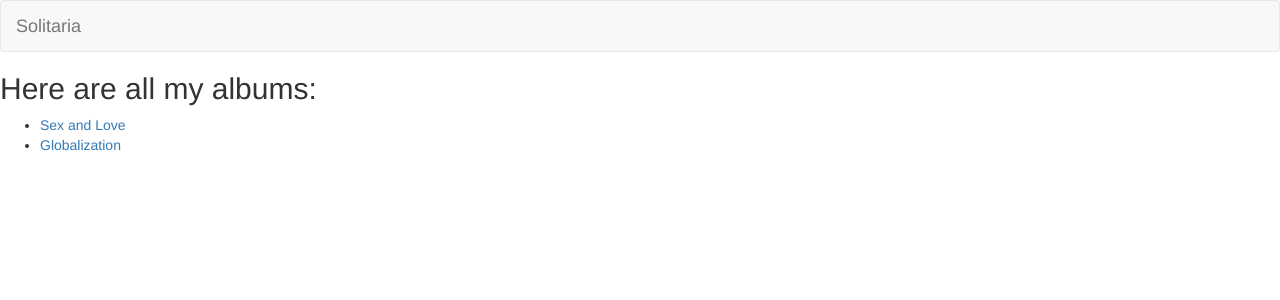
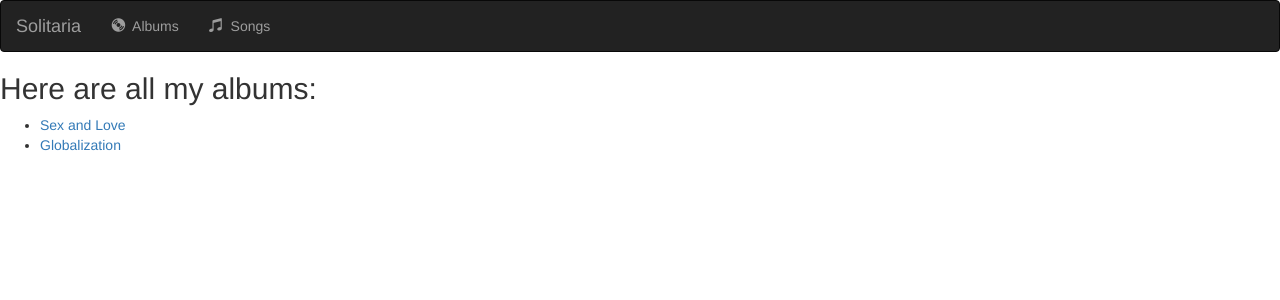
Before and after one commit to himanshu-tiwari/music, a Django app: page /music/ in a window 1280 px wide. Shown: the top 300 px of the page. Run offline with Django 3.2, Linux system fonts and the light colour scheme; data comes from the database, SQL or seed files in the repository; some libraries are stand-ins or nearby versions.

Commit message:
added a navbar

```diff
--- a/music/templates/music/index.html
+++ b/music/templates/music/index.html
@@ -1,17 +1,42 @@
 <!-- Loads the path to static path -->
+{% load staticfiles %}
 <!-- Latest compiled and minified CSS -->
 <link rel="stylesheet" href="https://maxcdn.bootstrapcdn.com/bootstrap/3.3.7/css/bootstrap.min.css" integrity="sha384-BVYiiSIFeK1dGmJRAkycuHAHRg32OmUcww7on3RYdg4Va+PmSTsz/K68vbdEjh4u" crossorigin="anonymous">
-{% load staticfiles %}
+<link href="https://fonts.googleapis.com/css?family=Raleway" rel="stylesheet">
 <link rel="stylesheet" type="text/css" href="{% static 'music/style.css' %}">
+<script src="https://code.jquery.com/jquery-3.1.1.min.js" integrity="sha256-hVVnYaiADRTO2PzUGmuLJr8BLUSjGIZsDYGmIJLv2b8=" crossorigin="anonymous"></script>
+<script src="https://maxcdn.bootstrapcdn.com/bootstrap/3.3.7/js/bootstrap.min.js" integrity="sha384-Tc5IQib027qvyjSMfHjOMaLkfuWVxZxUPnCJA7l2mCWNIpG9mGCD8wGNIcPD7Txa" crossorigin="anonymous"></script>
 
-<nav class="navbar navbar-default">
+<nav class="navbar navbar-inverse">
 	<div class="container-fluid">
 
-		<!-- Logo -->
+		<!-- Header -->
 		<div class="navbar-header">
+			<button type="button" class="navbar-toggle" data-toggle="collapse" data-target="#topNavBar">
+				<span class="icon-bar"></span>
+				<span class="icon-bar"></span>
+				<span class="icon-bar"></span>
+			</button>
 			<a class="navbar-brand" href="{% url 'music:index' %}">Solitaria</a>
 		</div>
 
+		<!-- Items -->
+		<div class="collapse navbar-collapse">
+			<ul class="nav navbar-nav">
+				<li class="">
+					<a href="{% url 'music:index' %}">
+						<span class="glyphicon glyphicon-cd" aria-hidden="true"></span>&nbsp;
+						Albums
+					</a>
+				</li>
+				<li class="">
+					<a href="#">
+						<span class="glyphicon glyphicon-music" aria-hidden="true"></span>&nbsp;
+						Songs
+					</a>
+				</li>
+			</ul>
+		</div>
 	</div>
 </nav>
 
```
